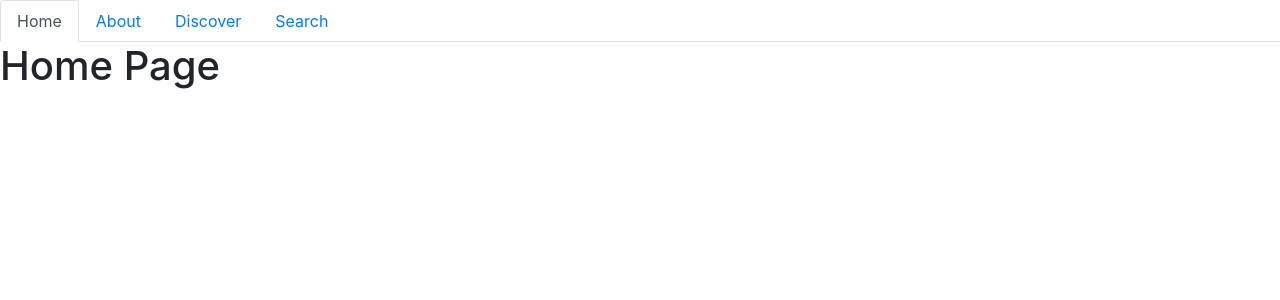
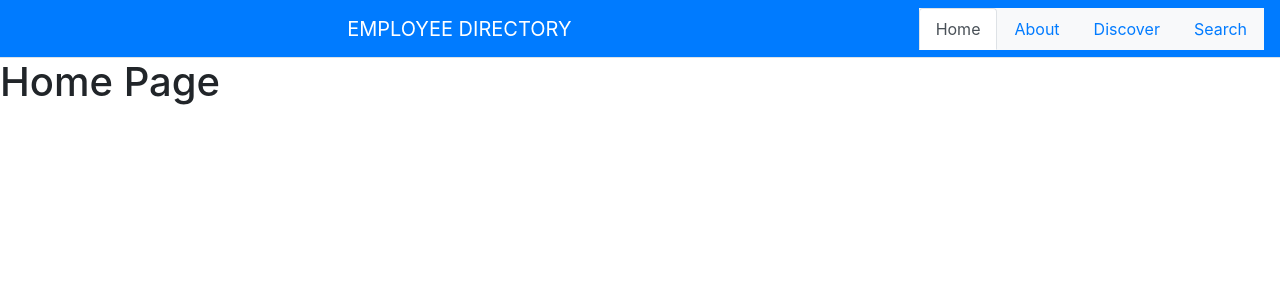
Before and after one commit to garrettwalter/employee-directory, a React (Create React App) app: page / in a window 1280 px wide. Shown: the top 300 px of the page. Built offline with nearby package versions, Linux system fonts and the light colour scheme.

Commit message:
updated nav style

```diff
--- a/src/containers/NavTabs.js
+++ b/src/containers/NavTabs.js
@@ -8,13 +8,16 @@ function NavTabs() {
   const location = useLocation();
 
   return (
-    <ul className="nav nav-tabs">
-      <li className="nav-item">
+    <ul className="nav nav-tabs navbar navbar-dark bg-primary">
+      <li className="navbar navbar-expand-lg bg-primary navbar-brand col d-flex justify-content-center">
+        EMPLOYEE DIRECTORY
+      </li>
+      <li className="nav-item bg-light">
         <Link to="/" className={location.pathname === "/" ? "nav-link active" : "nav-link"}>
           Home
         </Link>
       </li>
-      <li className="nav-item">
+      <li className="nav-item bg-light">
         <Link
           to="/about"
           className={location.pathname === "/about" ? "nav-link active" : "nav-link"}
@@ -22,7 +25,7 @@ function NavTabs() {
           About
         </Link>
       </li>
-      <li className="nav-item">
+      <li className="nav-item bg-light">
         <Link
           to="/discover"
           className={location.pathname === "/discover" ? "nav-link active" : "nav-link"}
@@ -30,7 +33,7 @@ function NavTabs() {
           Discover
         </Link>
       </li>
-      <li className="nav-item">
+      <li className="nav-item bg-light">
         <Link
           to="/search"
           className={location.pathname === "/search" ? "nav-link active" : "nav-link"}
```
Also changed, not shown: 1 other file (tests, documents, lock files or other folders).
